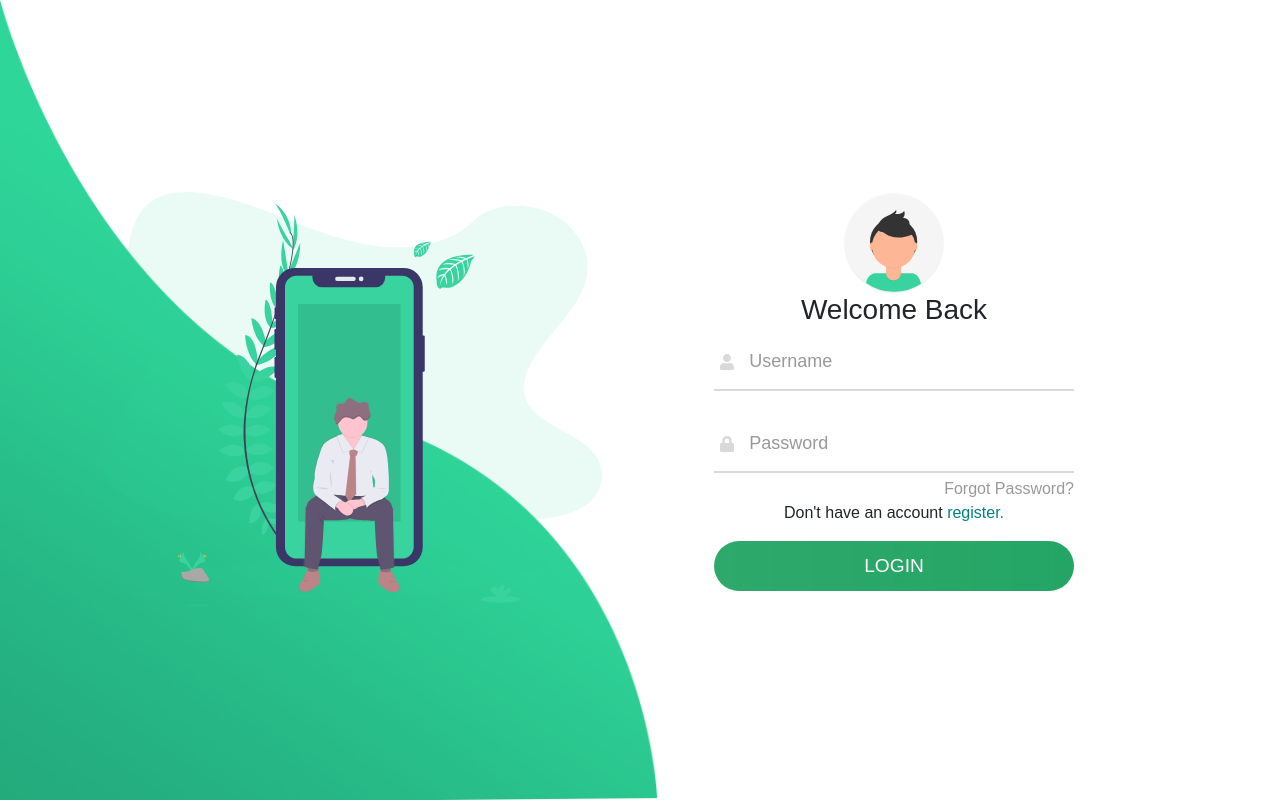
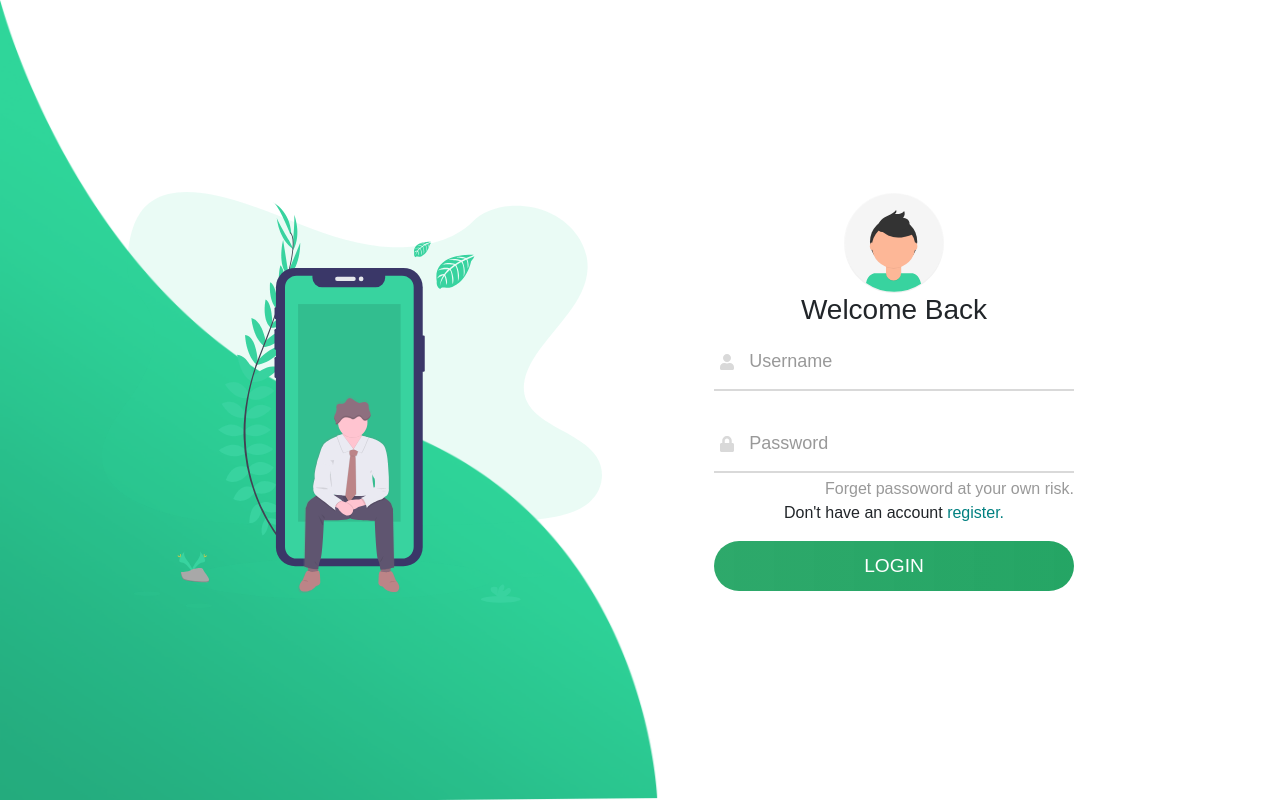
Before and after one commit to techemmy/Flask-Chat-Application, a Flask app: page /auth/login/ in a window 1280 px wide. Run offline with Flask 2, Linux system fonts and the light colour scheme; some libraries are stand-ins or nearby versions.

Commit message:
update login form

```diff
--- a/hook/templates/main/login.html
+++ b/hook/templates/main/login.html
@@ -29,10 +29,10 @@
                   </div>
                   <div class="div">
                        <h5>Password</h5>
-                       <input type="password" name="password" class="input" autocomplete="off"" required aria-required="true">
+                       <input type="password" name="password" class="input" autocomplete="off" required aria-required="true">
                </div>
             </div>
-            <a href="#">Forgot Password?</a>
+            <a href="#">Forget passoword at your own risk.</a>
             <span>Don't have an account <a href="{{ url_for('auth.sign_up') }}" style="display: inline;color: teal;">register.</a></span>
             <input type="submit" class="btn" value="Login">
         </form>
```
